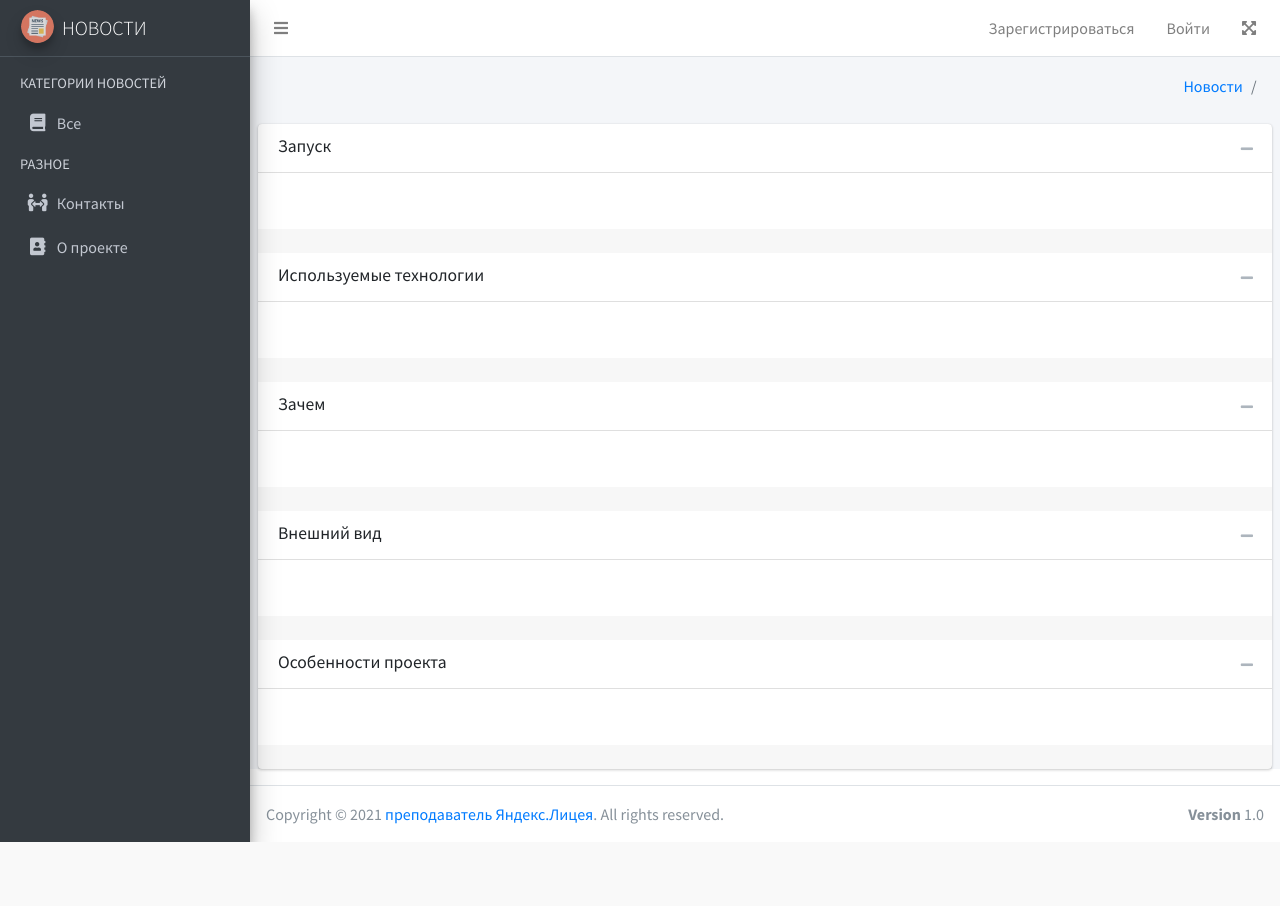
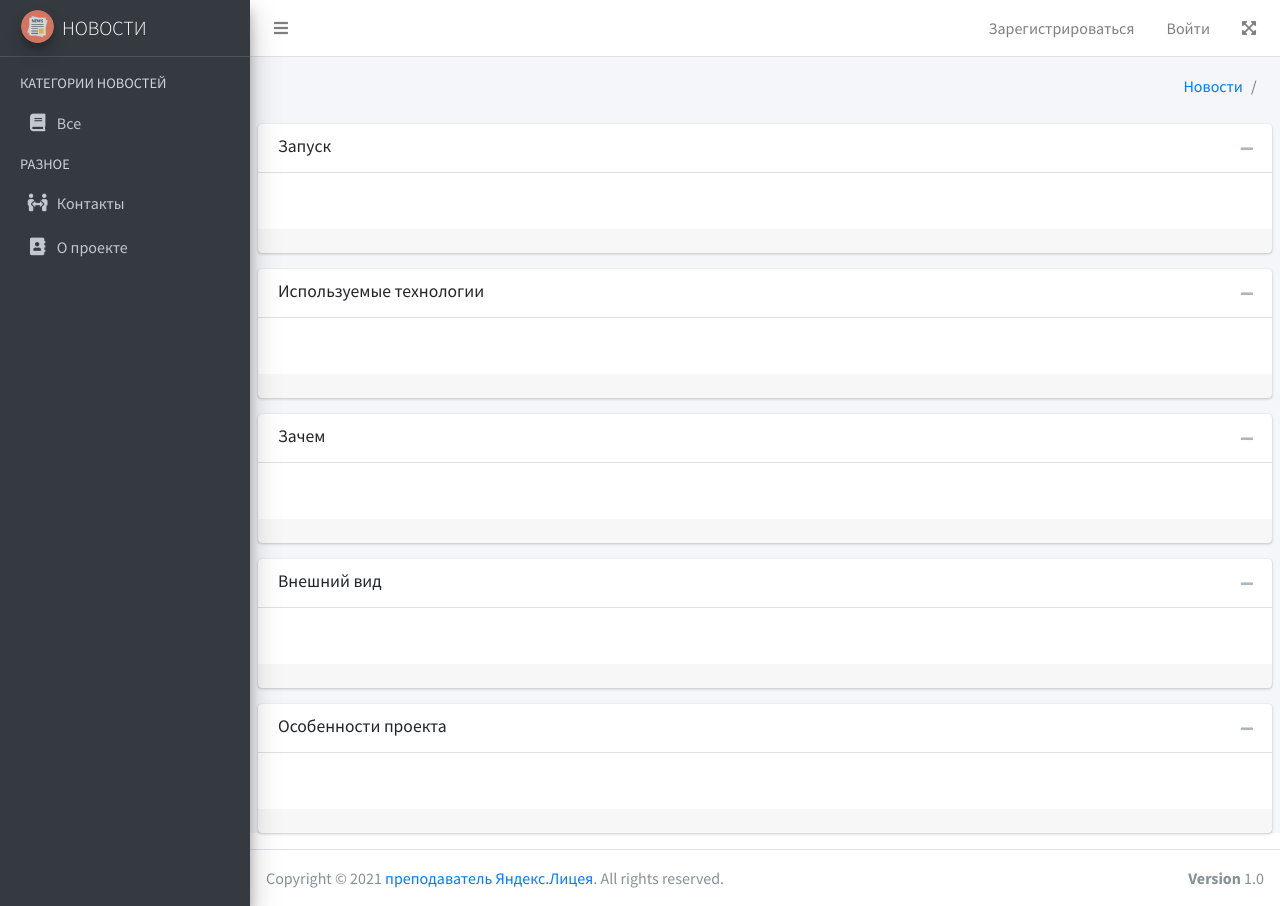
Before and after one commit to sersad/web-flask, a Flask app: template templates/about.html in a window 1280 px wide. Before the commit the page ends 842 px from the top, so only its background shows below. Run offline with Flask 2, Linux system fonts and the light colour scheme; the template is opened without the code that fills it, so the values that code supplies are empty; some libraries are stand-ins or nearby versions.

Commit message:
fix about

```diff
--- a/templates/about.html
+++ b/templates/about.html
@@ -25,9 +25,10 @@
     </p>
   </div>
   <div class="card-footer">
+  </div>
+</div>
 
-  </div>
-
+<div class="card">
     <div class="card-header">
     <h3 class="card-title">Используемые технологии</h3>
 
@@ -46,8 +47,9 @@
   <div class="card-footer">
 
   </div>
+</div>
 
-
+<div class="card">
     <div class="card-header">
     <h3 class="card-title">Зачем</h3>
 
@@ -66,7 +68,9 @@
   <div class="card-footer">
 
   </div>
+</div>
 
+<div class="card">
 
     <div class="card-header">
     <h3 class="card-title">Внешний вид</h3>
@@ -86,7 +90,9 @@
   <div class="card-footer">
 
   </div>
+</div>
 
+<div class="card">
 
     <div class="card-header">
     <h3 class="card-title">Особенности проекта</h3>
@@ -107,9 +113,6 @@
 
   </div>
 
-
-
-
 </div>
 
 {% endblock %}
```
